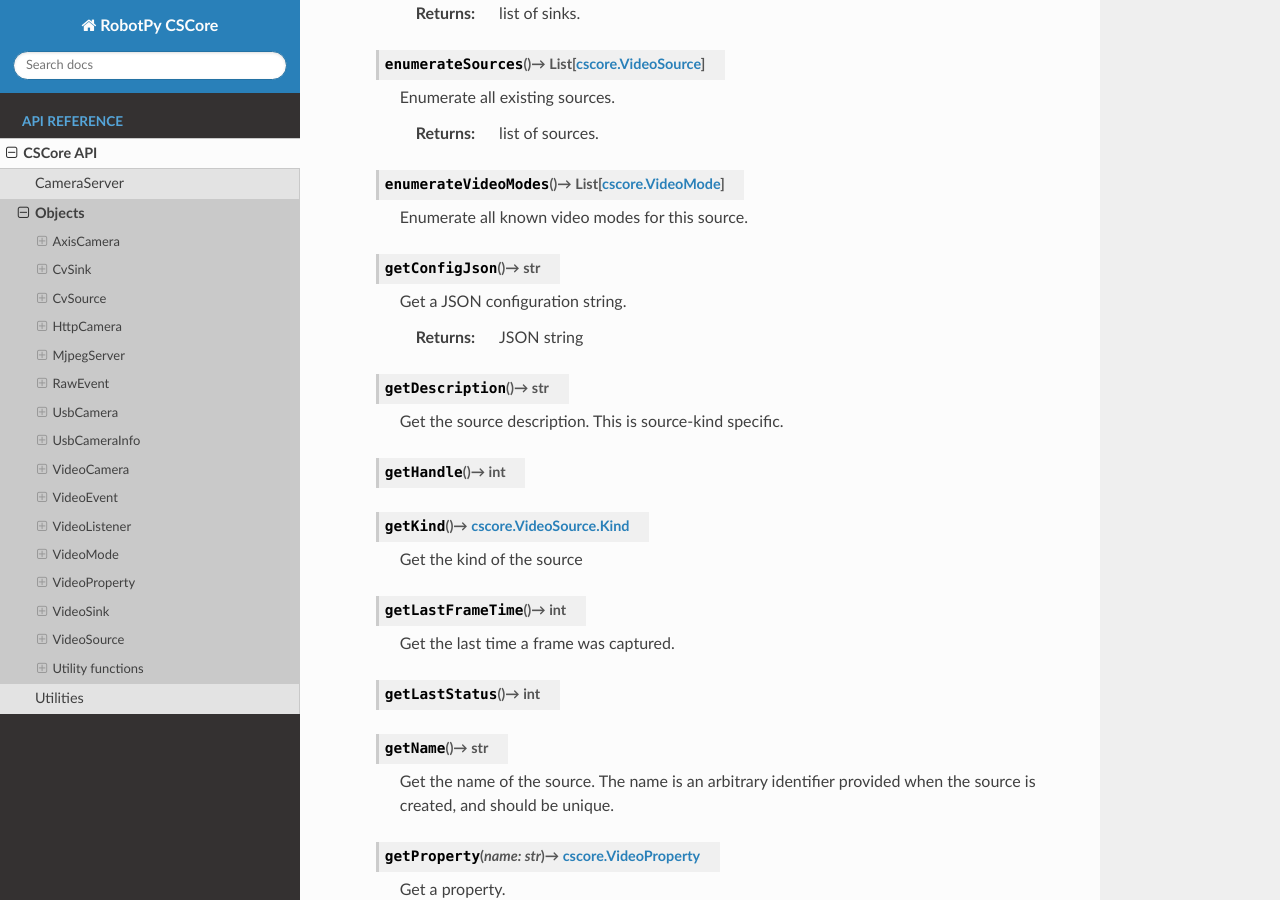
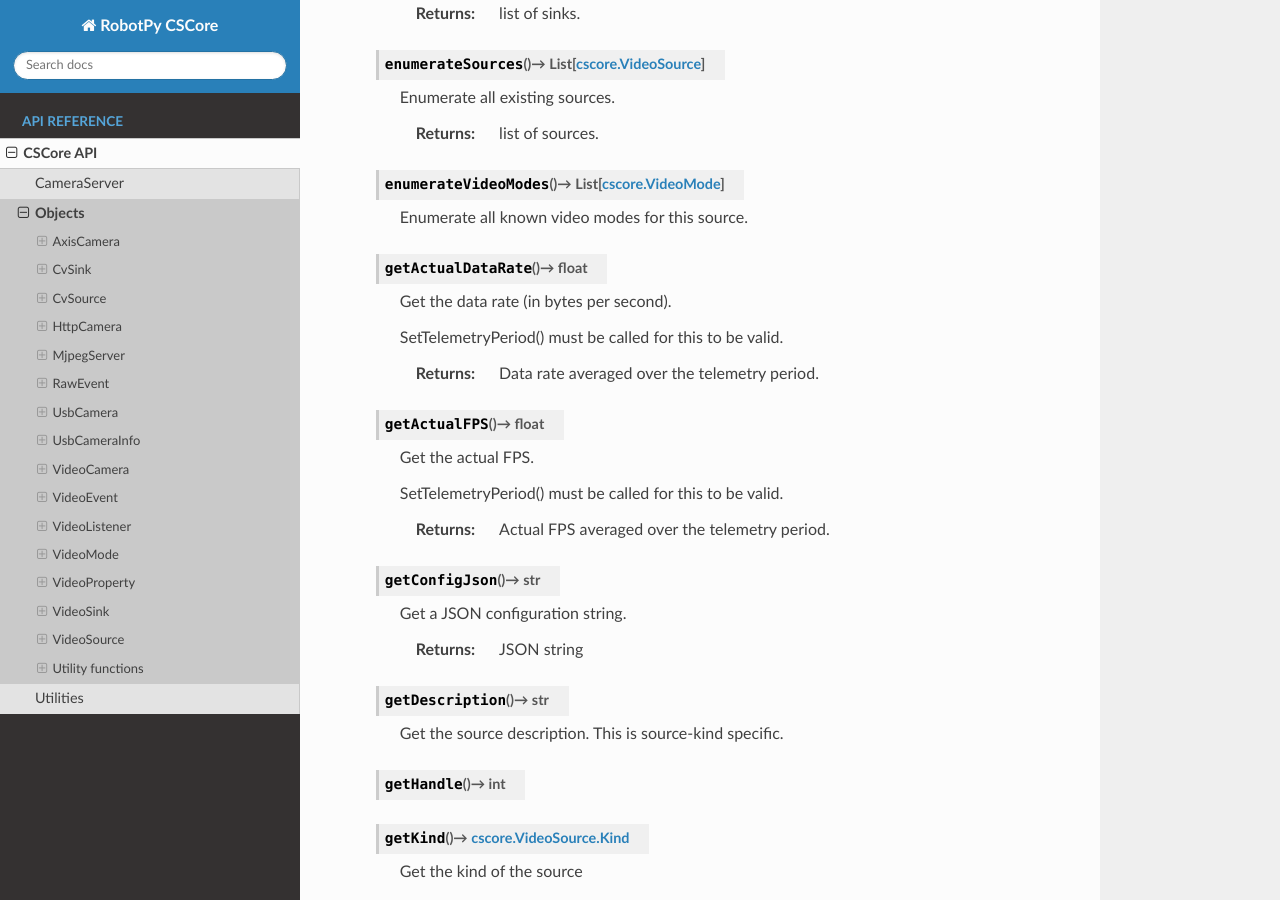
Before and after one commit to robotpy/mostrobotpy, a Sphinx documentation site: the page built from subprojects/robotpy-cscore/docs/objects.rst, in a window 1280 px wide and 900 px high, scrolled down 15536 px. Built offline with Sphinx 7.4.7 and the Read the Docs theme 2.0.0, drawn with Linux system fonts in a browser that asks for light colours; the version number could not be read and is left out.

Commit message:
Add missing functions

```diff
--- a/subprojects/robotpy-cscore/docs/objects.rst
+++ b/subprojects/robotpy-cscore/docs/objects.rst
@@ -1048,6 +1048,26 @@ VideoSource
       Enumerate all known video modes for this source.
 
 
+   .. py:method:: VideoSource.getActualDataRate() -> float
+      :module: cscore
+
+      Get the data rate (in bytes per second).
+
+      SetTelemetryPeriod() must be called for this to be valid.
+
+      :returns: Data rate averaged over the telemetry period.
+
+
+   .. py:method:: VideoSource.getActualFPS() -> float
+      :module: cscore
+
+      Get the actual FPS.
+
+      SetTelemetryPeriod() must be called for this to be valid.
+
+      :returns: Actual FPS averaged over the telemetry period.
+
+
    .. py:method:: VideoSource.getConfigJson() -> str
       :module: cscore
 
```
Also changed, not shown: 1 other file.
